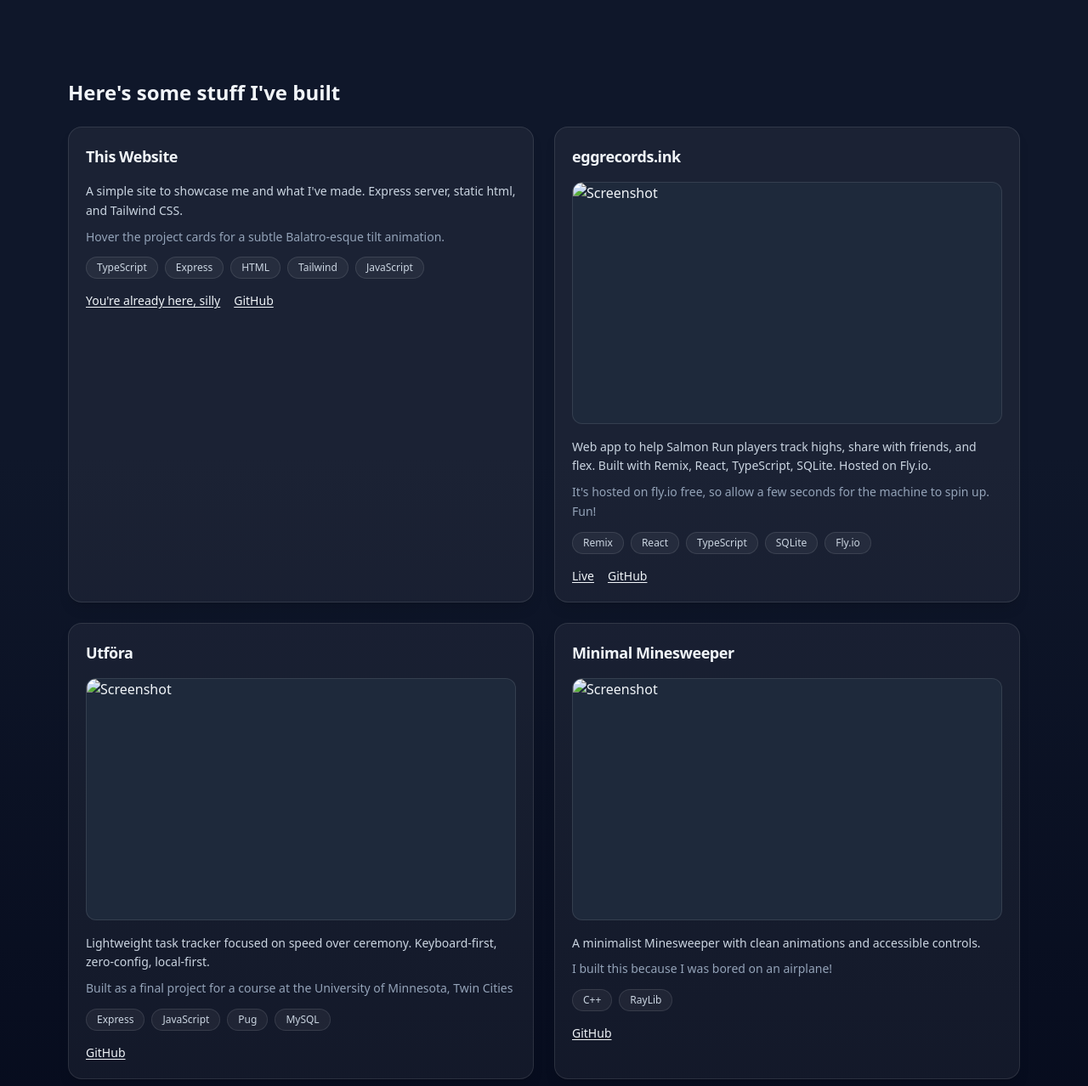
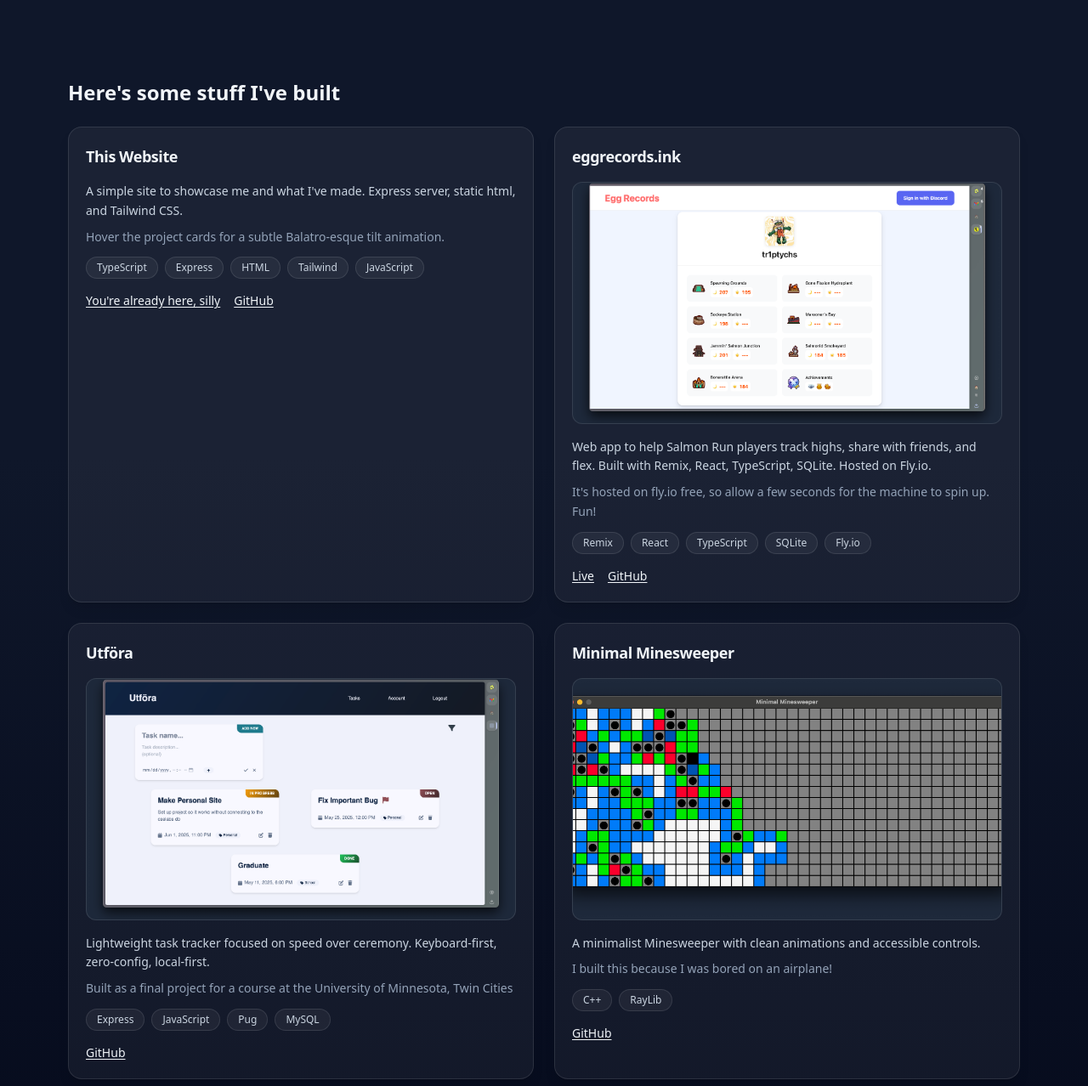
Before and after one commit to tr1ptychs/personal-site, a plain HTML site: page public/index.html in a window 1280 px wide. Shown: the part 670-1948 px from the top of the page at 85% size. Drawn offline with nearby package versions, Linux system fonts and the light colour scheme.

Commit message:
fixed paths for images, js

```diff
--- a/public/index.html
+++ b/public/index.html
@@ -10,7 +10,7 @@
     />
     <link rel="preconnect" href="https://cdn.jsdelivr.net" />
     <script src="https://cdn.tailwindcss.com"></script>
-    <script src="/js/animations.js"></script>
+    <script src="animations.js"></script>
     <style>
       @supports (backdrop-filter: blur(8px)) {
         .header-bg {
@@ -219,7 +219,7 @@
               href: 'https://github.com/tr1ptychs/Egg-Records',
             },
           ],
-          image: '/img/eggrecords.png',
+          image: 'eggrecords.png',
         },
         {
           title: 'Utföra',
@@ -231,7 +231,7 @@
           links: [
             { label: 'GitHub', href: 'https://github.com/tr1ptychs/Utfora' },
           ],
-          image: '/img/utfora.png',
+          image: 'utfora.png',
         },
         {
           title: 'Minimal Minesweeper',
@@ -242,7 +242,7 @@
           links: [
             { label: 'GitHub', href: 'https://github.com/tr1ptychs/Minimal-Minesweeper' },
           ],
-          image: '/img/minesweeper.png',
+          image: 'minesweeper.png',
         },
       ];
 
```
